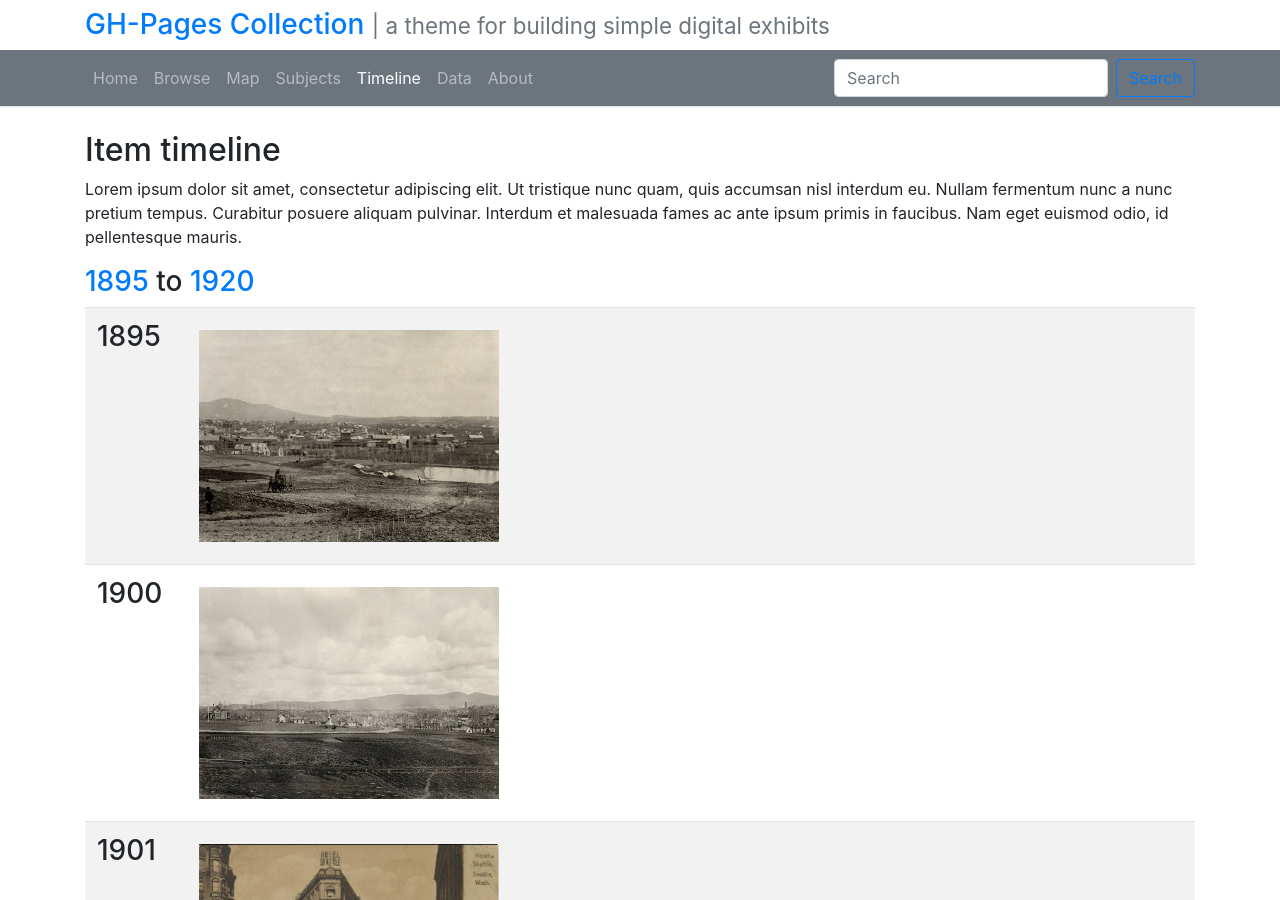
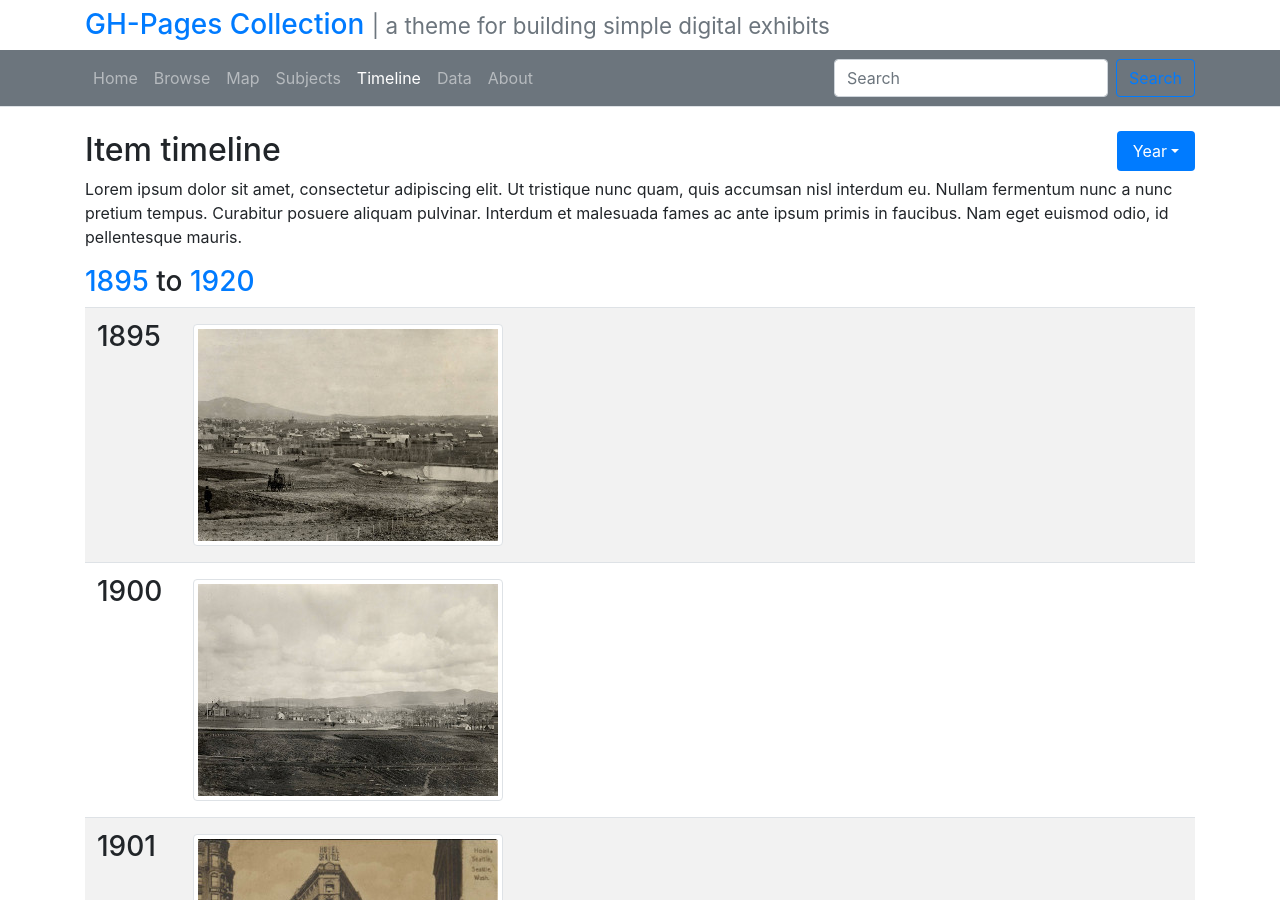
Before and after one commit to uidaholib/pages-collection, a Jekyll site: the page built from timeline.md, in a window 1280 px wide and 900 px high. Built offline with Jekyll 4.4.1, drawn with Linux system fonts in a browser that asks for light colours.

Commit message:
improve timeline layout

```diff
--- a/_includes/js/timeline-js.html
+++ b/_includes/js/timeline-js.html
@@ -6,4 +6,8 @@
        effect: "fadeIn",
        failure_limit: Math.max($imgs.length - 1, 0)
     });
+    // init tooltips
+    $(function () {
+        $('[data-toggle="tooltip"]').tooltip()
+    })
 </script>
--- a/_layouts/item.html
+++ b/_layouts/item.html
@@ -21,7 +21,7 @@ layout: default
 
         <div class="col-md-4" >
             <div id="item-image"></div>
-            <div id="item-link" class="text-center mt-2"></div>
+            <div id="item-link" class="text-center my-2"></div>
         </div>
         <div class="col-md-8">
             <div id="item-metadata" class="metadata">
@@ -31,7 +31,7 @@ layout: default
     </div>
 
     <div class="text-center">
-        <a class="btn btn-secondary" href="{{ "/browse/" | relative_url }}">❮ Back to Collection Browse</a>
+        <a class="btn btn-secondary" href="{{ "/browse/" | relative_url }}">&laquo; Back to Collection Browse</a>
     </div>
 </div>
 
@@ -46,7 +46,7 @@ var record = items[queryString];
 var itemTitle = record.title;
 document.getElementById("bc-title").innerHTML = itemTitle;
 document.getElementById("item-title").innerHTML = itemTitle;
-var itemImage = '<img class="img-thumbnail img-responsive" src="{{ site.baseurl }}/objects/thumbs/' + queryString + '_sm.jpg" alt="item thumbnail">';
+var itemImage = '<img class="img-thumbnail" src="{{ site.baseurl }}/objects/thumbs/' + queryString + '_sm.jpg" alt="item thumbnail">';
 document.getElementById("item-image").innerHTML = itemImage;
 var itemLink = '<a href="{{ "/objects/" | absolute_url }}' + record.filename + '" target="_blank" class="btn btn-primary" title="Object download">Download Object</a>';
 document.getElementById("item-link").innerHTML = itemLink;
--- a/_layouts/timeline.html
+++ b/_layouts/timeline.html
@@ -1,6 +1,19 @@
 ---
 layout: page
 ---
+{%- if page.year-navigation -%}
+{%- assign navYears = page.year-navigation | split: ";" -%}
+<ul class="nav nav-pills float-right" id="year-nav">
+  <li class="nav-item dropdown ">
+    <a class="nav-link active dropdown-toggle" data-toggle="dropdown" href="#" role="button" aria-haspopup="true" aria-expanded="false">Year</a>
+    <div class="dropdown-menu">
+      {% for y in navYears %}
+      <a class="dropdown-item" href="#{{ y }}">{{ y }}</a>{% endfor %}
+    </div>
+  </li>
+</ul>
+{%- endif -%}
+
 {{ content }}
 
 {% assign items = site.data.metadata %}
@@ -8,20 +21,19 @@ layout: page
 {% assign raw-dates = site.data.metadata | map: 'date' | compact%}
 {% capture clean-years %}{% for date in raw-dates %}{% if date contains "-" %}{{date | split: "-" | first }}{% elsif date contains "/" %}{{ date | split: "/" | last }}{% else %}{{ date }}{% endif %}{% unless forloop.last %};{% endunless %}{%- endfor -%}{% endcapture %}
 {%- assign years = clean-years | split: ";" | sort  -%}
+{%- assign uniqueYears = years | uniq | sort -%}
 
 <h3><a href="#{{ years | first }}">{{ years | first }}</a> to <a href="#{{ years | last }}">{{ years | last }}</a></h3>
 
-{%- assign uniqueDates = years | uniq | sort -%}
-
 <table class="table table-striped">
-  {%for date in uniqueDates %}
+  {% for year in uniqueYears %}
   <tr>
-    <th><h3 id="{{date}}">{{date}}</h2></th>
+    <th><h3 id="{{ year }}">{{ year }}</h2></th>
     <td>
-    {%for item in items %}{% if item.date contains date %}
-    <a href="{{ "/browse/item.html" | absolute_url | append: "?id=" | append: item.indexid }}" ><img class="lazy" data-original="{{ site.baseurl }}/objects/thumbs/{{ item.indexid }}_sm.jpg" style="margin:10px;" alt="{{item.title}}"  title="{{item.title}} | {{item.date}}"/></a>
-    {% endif %}{%endfor%}
+    {% for item in items %}{% if item.date contains year %}
+    <a href="{{ "/browse/item.html" | absolute_url | append: "?id=" | append: item.indexid }}" ><img class="lazy img-thumbnail m-1" data-original="{{ site.baseurl }}/objects/thumbs/{{ item.indexid }}_sm.jpg" alt="{{item.title}}" data-toggle="tooltip" data-placement="bottom" title="{{item.title}} | {{item.date}}"/></a>
+    {% endif %}{% endfor %}
     </td>
   </tr>
-  {%endfor%}
+  {% endfor %}
 </table>
```
Also changed, not shown: timeline.md (+1 -0 lines).
